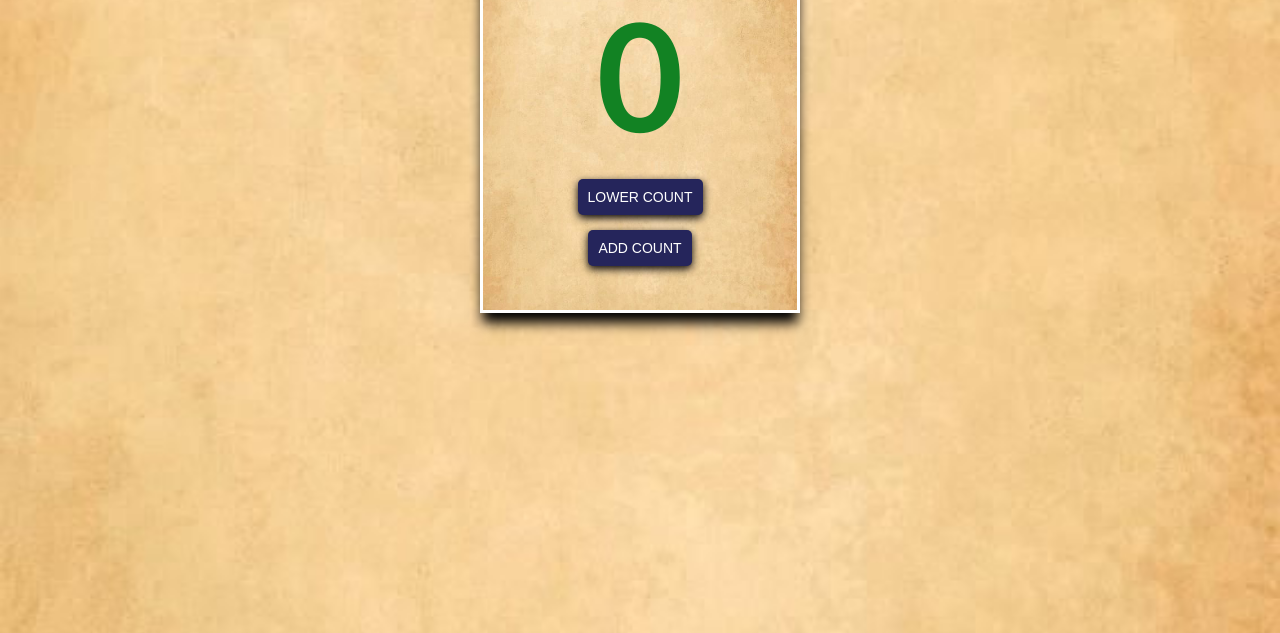
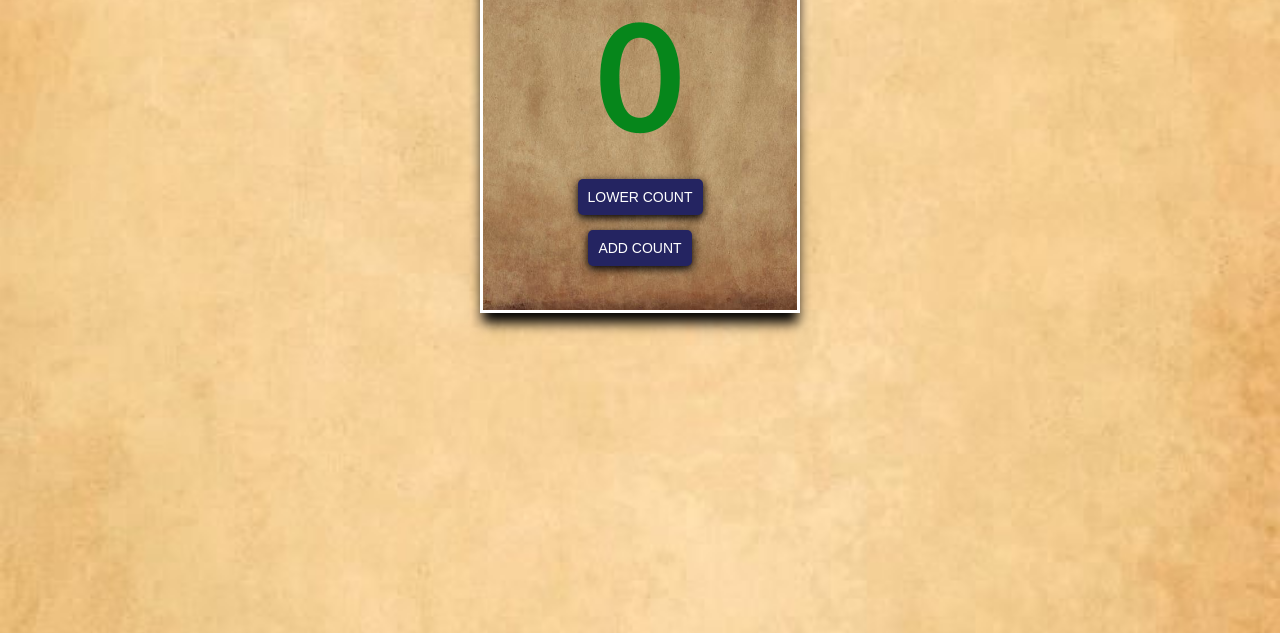
Before and after one commit to Techinventor/counterApp_js, a plain HTML site: page index.html in a window 1280 px wide. Shown: the part 167-800 px from the top of the page. Drawn offline with Linux system fonts and the light colour scheme.

Commit message:
edited assets

```diff
--- a/assets/css/style.css
+++ b/assets/css/style.css
@@ -8,7 +8,6 @@ body{
     background-size: cover;
     background-position: center;
     background-repeat: no-repeat;
-    filter: saturate(1.1);
     color: #fff;
     font-family: 'Trebuchet MS', 'Lucida Grande',
                     'Lucida Sans', Arial, sans-serif;
@@ -16,6 +15,7 @@ body{
     margin:0;
 }
 #app_wrap{
+    background-image:url("../images/backg1.jpg");
     background-color: #c68c53;
     width: 320px;
     padding:20px;
@@ -24,11 +24,10 @@ body{
     border: 3px solid #fff;
     margin: 5em auto;
     box-shadow: 0px 12px 12px -2px #000;
-    background-image:url("../images/backg.jpg");
     background-size: cover;
     background-position: center;
     background-repeat: no-repeat;
-    filter: saturate(0.8);
+
 }
 #app_wrap h1{
     text-align: center;
```
Also changed, not shown: assets/images/backg1.jpg (added).
